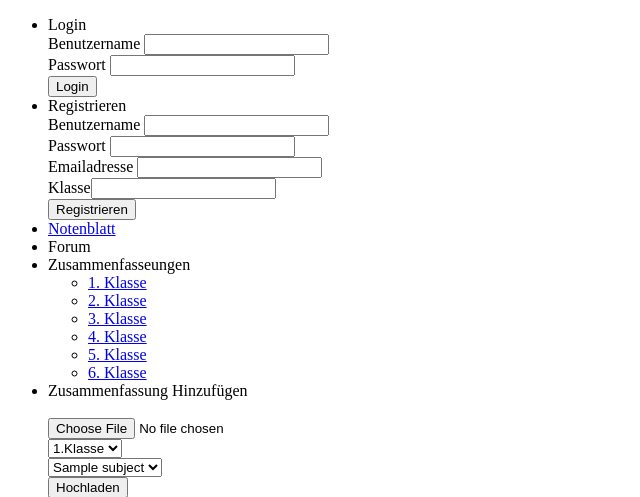
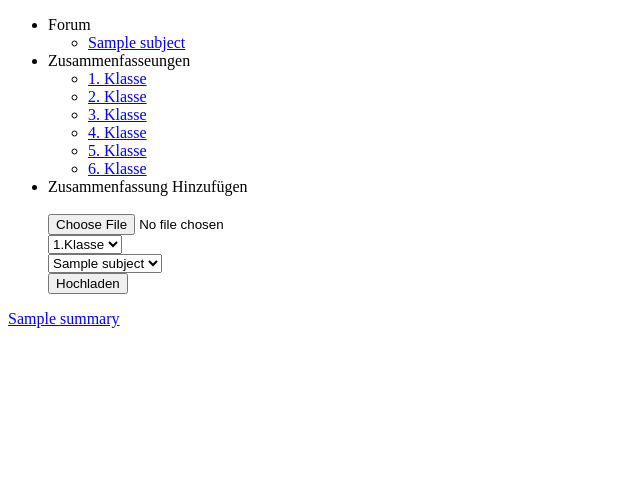
Before and after one commit to hladina/EF-Website, a PHP site: page /summaries.php?klasse=1 in a window 1280 px wide. Shown: the top 497 px of the page, without its empty margins (0-640 px from the left). Run offline with PHP 8.4, Linux system fonts and the light colour scheme; tables that the repository leaves empty hold one stand-in row (values such as "Sample post").

Commit message:
code refactoring

```diff
--- a/summaries.php
+++ b/summaries.php
@@ -7,37 +7,34 @@
 <body>
 <?php
 include "dbconfig.php";
+
+$result = $dbhandle->query("SELECT * FROM subject");
+//fetch tha data from the database
+if($result === FALSE) {
+    die($dbhandle->error());
+}
+$subjects = [];
+if ($result->num_rows > 0) {
+    // output data of each row
+    while($row = $result->fetch_assoc()) {
+        $subjects[] = $row["name"];
+    }
+}
+else {
+    echo "0 results";
+}
 ?>
 <ul>
-   <li>Login
-        <form method="get" action="<?php echo htmlspecialchars($_SERVER["PHP_SELF"]);?>">
-            Benutzername <input type="text" name="username"><br>
-            Passwort <input type="password" name="password"><br>
-            <input type="submit" name="login" value="Login"><br>
-        </form>
-    </li>
-    <li>Registrieren
-        <form method="get" action="<?php echo htmlspecialchars($_SERVER["PHP_SELF"])?>">
-            Benutzername <input type="text" name="username"><br>
-            Passwort <input type="password" name="password"><br>
-            Emailadresse <input type="email" name="email" ><br>
-            Klasse<input type="text" name="class"><br>
-            <input type="submit" name="register" value="Registrieren">
-        </form>
-    </li>
-    <li>
-        <a href="#">Notenblatt</a>
-    </li>
     <li>Forum
         <ul>
             <?php
-            /*foreach($subjects as $subject){
+            foreach($subjects as $subject){
                 echo("
                  <li>
                  <a href='dummyside.php?klasse=$subject'>".$subject."</a>
                  </li>
                  ");
-            }*/
+            }
             ?>
         </ul>
     </li>
@@ -89,6 +86,7 @@
     </li>
 </ul>
 <?php
+
 if (isset($_POST['upload'])){
 
     if ($_FILES['userfile']['size']>0) {
```
Also changed, not shown: Mainpage.php (+5 -32 lines), dummyside.php (+1 -13 lines), login.php (added, +21 -0 lines), register.php (added, +13 -0 lines).
